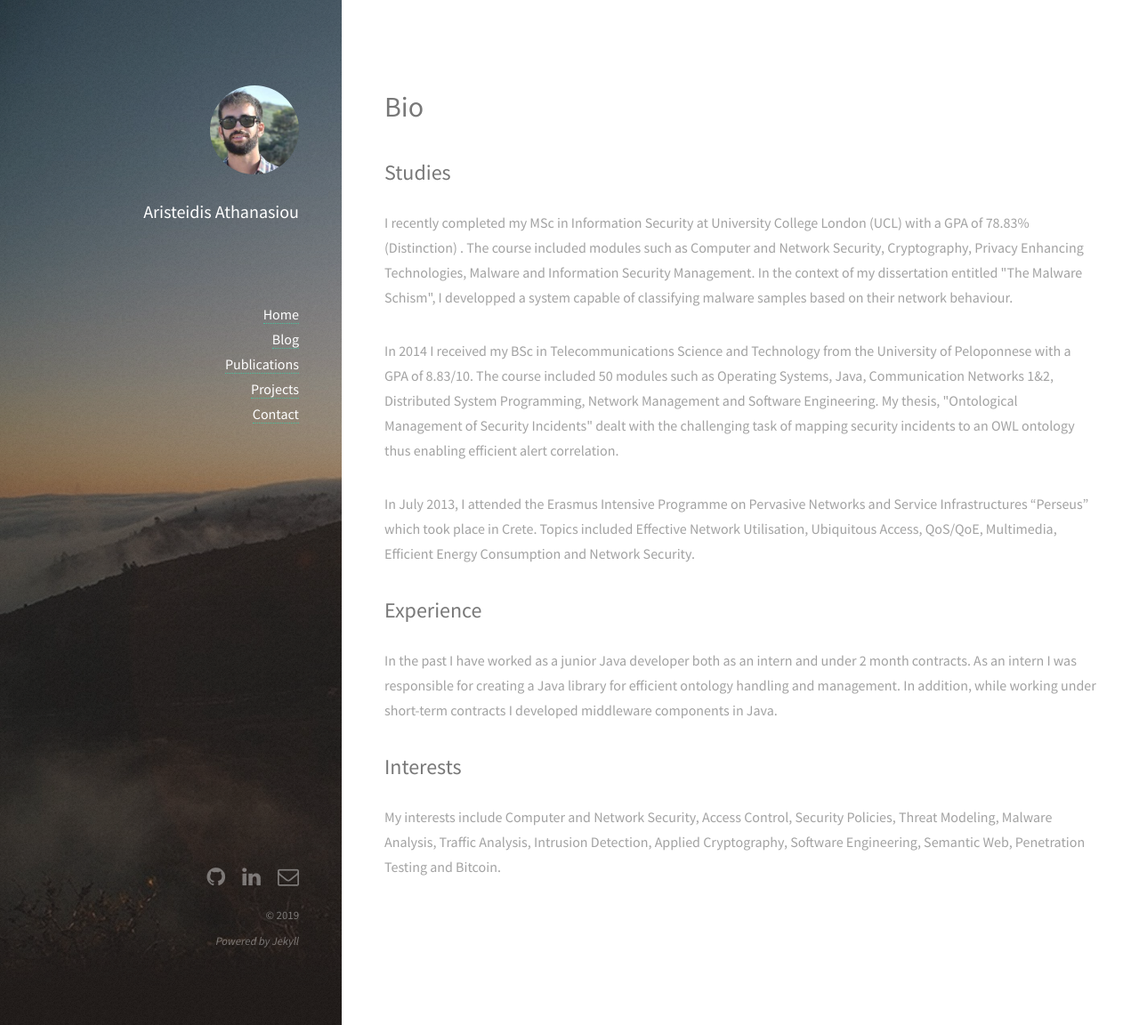
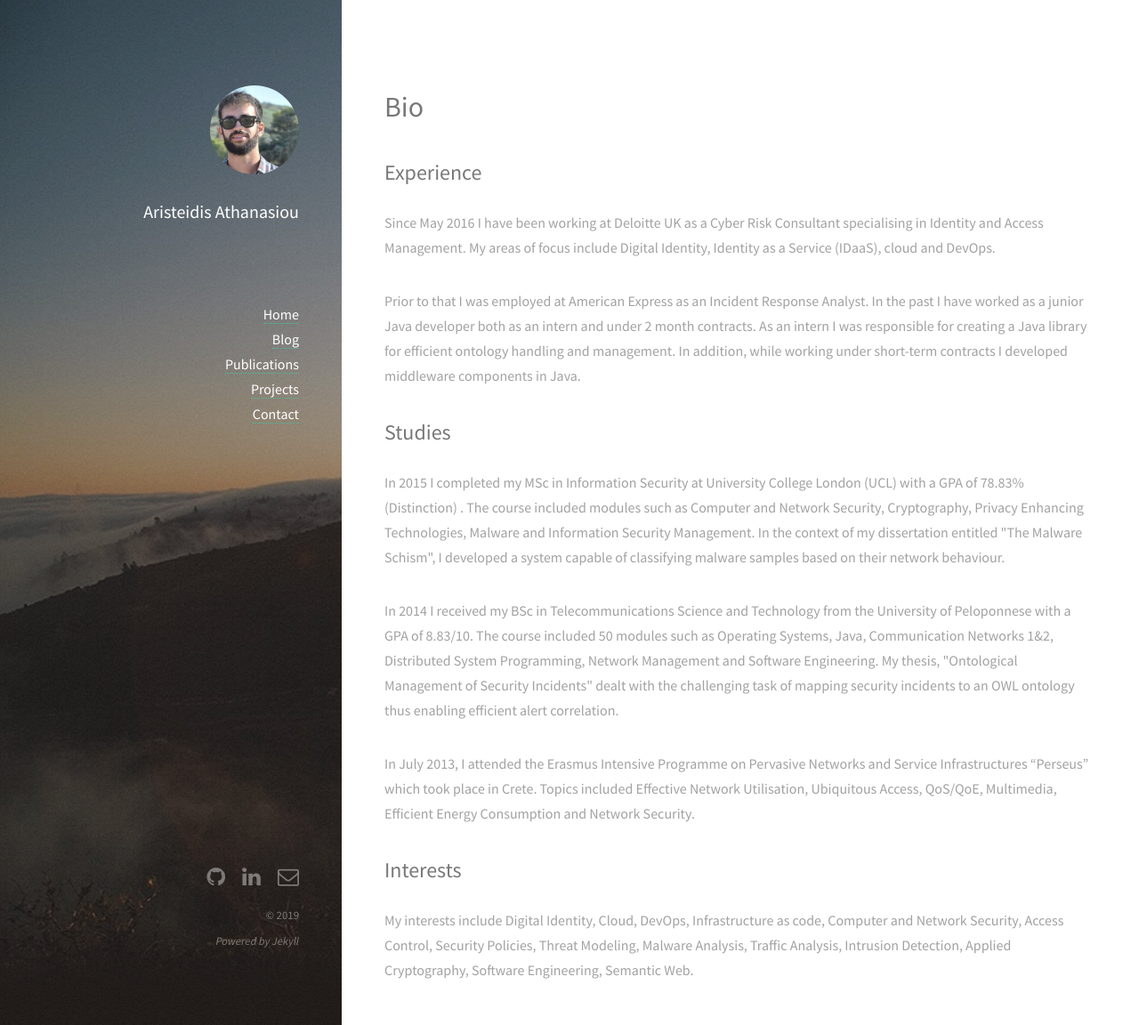
Before and after one commit to arisath/jekyll, a Jekyll site: the page built from index.html, in a window 1280 px wide and 1152 px high. Shown: the whole window at 89% size. Built offline with Jekyll 4.4.1, drawn with Linux system fonts in a browser that asks for light colours; Markdown is read by kramdown in place of the engine named in the settings.

```diff
--- a/index.html
+++ b/index.html
@@ -10,11 +10,25 @@ layout: default
             <h2>Bio</h2>
         </header>
 
+        <h2>Experience</h2>
+        <p> Since May 2016 I have been working at Deloitte UK as a Cyber Risk Consultant specialising in Identity and
+            Access
+            Management. My areas of focus include Digital Identity, Identity as a Service (IDaaS), cloud and DevOps.
+        </p>
+        <p>
+            Prior to that I was employed at American Express as an Incident Response Analyst.
+            In the past I
+            have
+            worked as a
+            junior Java developer both as an intern and under 2 month contracts. As an
+            intern I was responsible for creating a Java library for efficient ontology handling and management. In
+            addition, while working under short-term contracts I developed middleware components in Java.</p>
+
         <h2>Studies</h2>
-        <p>I recently completed my MSc in Information Security at University College London (UCL) with a GPA of 78.83%
+        <p>In 2015 I completed my MSc in Information Security at University College London (UCL) with a GPA of 78.83%
             (Distinction) . The course included modules such as Computer and Network Security, Cryptography, Privacy
             Enhancing Technologies, Malware and Information Security Management. In the context of my dissertation
-            entitled "The Malware Schism", I developped a system capable of classifying malware samples based on their
+            entitled "The Malware Schism", I developed a system capable of classifying malware samples based on their
             network behaviour.</p>
         <p>In 2014 I received my BSc in Telecommunications Science and Technology from the University of Peloponnese
             with a GPA of 8.83/10. The course included 50 modules such as Operating Systems, Java, Communication
@@ -25,13 +39,9 @@ layout: default
             “Perseus”
             which took place in Crete. Topics included Effective Network Utilisation, Ubiquitous Access, QoS/QoE,
             Multimedia, Efficient Energy Consumption and Network Security. </p>
-        <h2>Experience</h2>
-        <p>In the past I have worked as a junior Java developer both as an intern and under 2 month contracts. As an
-            intern I was responsible for creating a Java library for efficient ontology handling and management. In
-            addition, while working under short-term contracts I developed middleware components in Java.</p>
         <h2>Interests</h2>
-        My interests include Computer and Network Security, Access Control, Security Policies, Threat Modeling, Malware
-        Analysis, Traffic Analysis, Intrusion Detection, Applied Cryptography, Software Engineering, Semantic Web,
-        Penetration Testing and Bitcoin.
+        My interests include Digital Identity, Cloud, DevOps, Infrastructure as code, Computer and Network Security,
+        Access Control, Security Policies, Threat Modeling, Malware
+        Analysis, Traffic Analysis, Intrusion Detection, Applied Cryptography, Software Engineering, Semantic Web.
     </section>
 </div>
```
